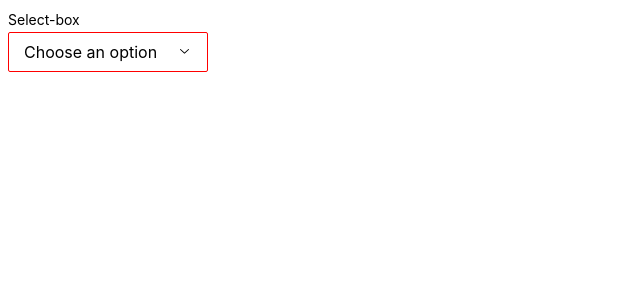
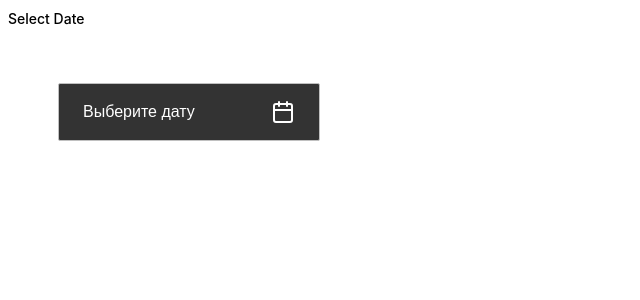
Before and after one commit to AliakseiKrasko/universal_components, a React (Vite) app: page / in a window 1280 px wide. Shown: the top 300 px of the page, without its empty margins (0-640 px from the left). Built offline with nearby package versions, Linux system fonts and the light colour scheme.

Commit message:
fixed DatePicker and styles

```diff
--- a/src/App.tsx
+++ b/src/App.tsx
@@ -1,41 +1,24 @@
-import {Header} from "./components/Header/Header.tsx";
-import {DatePicker} from "./components/DatePickerSingle/DatePicker/DatePicker.tsx";
-import {Select} from "./components/Select/Select.tsx";
 import {useState} from "react";
-import {Typography} from "./components/typography/typography.tsx";
+import {DatePickerSingle} from "./components/DatePickerSingle/DatePickerSingle/DatePickerSingle.tsx";
+
+function App() {
+
+    const [selectedDate, setSelectedDate] = useState<Date | undefined>(undefined);
 
 
-
-
-const items = [
-    { value: "item1", label: "Item 1" },
-    { value: "item2", label: "Item 2" },
-    { value: "item3", label: "Item 3" },
-];
-
-function App() {
-    const [selectedValue, setSelectedValue] = useState<string | undefined>();
-
-    const handleValueChange = (newValue: string) => {
-        setSelectedValue(newValue);
-    };
 
     return <div>
         {/*<Header />*/}
 
         {/*<DatePicker mode="range" />*/}
 
+        <DatePickerSingle
+            value={selectedDate}
+            onDateChange={setSelectedDate}
+            placeholder="Выберите дату"
 
-        <Select
-            label="Select-box"
-            placeholder="Choose an option"
-            value={selectedValue}
-            onValueChange={handleValueChange}
-            items={items}
-            groupLabel="Group 1"
-            withSeparator={true}
         />
-        {selectedValue && <Typography variant="regular_14">Selected: {selectedValue}</Typography>}
+
 
     </div>
 }
--- a/src/components/DatePickerSingle/DatePickerSingle/DatePickerSingle.tsx
+++ b/src/components/DatePickerSingle/DatePickerSingle/DatePickerSingle.tsx
@@ -3,11 +3,10 @@
 import clsx from "clsx";
 import "react-day-picker/style.css";
 import s from "../datePicker.module.css";
-import {Calendar} from "lucide-react";
-import {DayPicker, type DayPickerProps} from "react-day-picker";
-import {Popover, PopoverContent, PopoverTrigger} from "@radix-ui/react-popover";
-import {useId, useMemo, useState} from "react";
-import "../../../index.css";
+import { Calendar } from "lucide-react";
+import { DayPicker, type DayPickerProps } from "react-day-picker";
+import { Popover, PopoverContent, PopoverTrigger } from "@radix-ui/react-popover";
+import { useId, useMemo, useState, useEffect } from "react";
 
 export type DatePickerSingleProps = {
     value?: Date;
@@ -45,6 +44,15 @@ export const DatePickerSingle = ({
     const today = useMemo(() => new Date(), []);
     const [isFocused, setIsFocused] = useState(false);
     const inputId = useId();
+    const hintId = `${inputId}-hint`;
+    const errorId = `${inputId}-error`;
+
+    // Синхронизация defaultValue
+    useEffect(() => {
+        if (!isControlled) {
+            setInternalDate(defaultValue);
+        }
+    }, [defaultValue]);
 
     const handleSelect = (date: Date | undefined) => {
         if (!isControlled) {
@@ -56,7 +64,7 @@ export const DatePickerSingle = ({
     return (
         <div className={clsx(s.container, className)} {...restProps}>
             {label && (
-                <label htmlFor={inputId} className={s.label}>
+                <label htmlFor={inputId} id={`${inputId}-label`} className={s.label}>
                     {label}
                     {required && <span className={s.requiredIndicator}>*</span>}
                 </label>
@@ -64,11 +72,9 @@ export const DatePickerSingle = ({
 
             <Popover>
                 <PopoverTrigger asChild>
-                    <div
+                    <button
                         id={inputId}
-                        tabIndex={disabled ? -1 : 0}
-                        onFocus={() => setIsFocused(true)}
-                        onBlur={() => setIsFocused(false)}
+                        disabled={disabled}
                         className={clsx(
                             s.datePicker,
                             disabled && s.disabled,
@@ -76,8 +82,13 @@ export const DatePickerSingle = ({
                             isFocused && s.focused,
                             inputClassName
                         )}
-                        aria-disabled={disabled}
-                        role="button"
+                        aria-labelledby={`${inputId}-label`}
+                        aria-describedby={error ? errorId : hint ? hintId : undefined}
+                        aria-invalid={!!error}
+                        aria-required={required}
+                        onFocus={() => setIsFocused(true)}
+                        onBlur={() => setIsFocused(false)}
+                        type="button"
                     >
                         <div className={s.dateText}>
                             {selectedDate
@@ -89,14 +100,19 @@ export const DatePickerSingle = ({
                                 : placeholder}
                         </div>
                         <Calendar className={s.calendarIcon} width={24} height={24} />
-                    </div>
+                    </button>
                 </PopoverTrigger>
 
                 {!disabled && (
-                    <PopoverContent className={s.popoverContent} side="bottom" align="center" avoidCollisions={true}>
+                    <PopoverContent
+                        className={s.popoverContent}
+                        side="bottom"
+                        align="center"
+                        avoidCollisions={true}
+                    >
                         <div className={s.wrapperCalendar}>
                             <DayPicker
-                                animate={true}
+                                animate
                                 showOutsideDays
                                 weekStartsOn={1}
                                 disabled={{ before: today }}
@@ -112,7 +128,6 @@ export const DatePickerSingle = ({
                                     selected: s.rdpDay_selected,
                                     weekend: s.weekendDay,
                                     disabled: s.rdpDayDisabled,
-
                                 }}
                                 classNames={{
                                     caption_label: s.rdpCaptionLabel,
@@ -127,8 +142,16 @@ export const DatePickerSingle = ({
                 )}
             </Popover>
 
-            {hint && !error && <div className={s.hint}>{hint}</div>}
-            {error && <div className={s.errorMessage}>{error}</div>}
+            {hint && !error && (
+                <div id={hintId} className={s.hint}>
+                    {hint}
+                </div>
+            )}
+            {error && (
+                <div id={errorId} className={s.errorMessage}>
+                    {error}
+                </div>
+            )}
         </div>
     );
 };
--- a/src/components/DatePickerSingle/datePicker.module.css
+++ b/src/components/DatePickerSingle/datePicker.module.css
@@ -1,3 +1,11 @@
+.label {
+    display: block;
+    margin-bottom: 4px;
+    font-size: 14px;
+    font-weight: 500;
+    color: black;
+}
+
 .dateText {
     font-weight: 400;
     font-size: 16px;
@@ -121,28 +129,28 @@
     align-items: center;
 }
 
+.rdpButton_next svg,
+.rdpButton_previous svg {
+    fill: white !important;
+}
+
 .rdpButton_next,
 .rdpButton_previous {
+    background-color: #444;        /* Серый круг */
+    color: #fff;                   /* Белая иконка */
+    border: none;
+    border-radius: 50%;            /* Круг */
     width: 36px;
     height: 36px;
-    border-radius: 100%;
+    padding: 8px;
     display: flex;
     align-items: center;
     justify-content: center;
-    background-color: #4C4C4C;
-    border: none;
     cursor: pointer;
+    transition: background-color 0.2s ease;
 }
 
-.rdpButton_next svg,
-.rdpButton_previous svg {
-    width: 20px;
-    height: 20px;
-    fill: #FFFFFF;
+.rdpButton_next:hover,
+.rdpButton_previous:hover {
+    background-color: #666;        /* Потемнее при наведении */
 }
-
-.rdpButton_next:disabled,
-.rdpButton_previous:disabled {
-    cursor: revert;
-    opacity: 0.5;
-}
```
